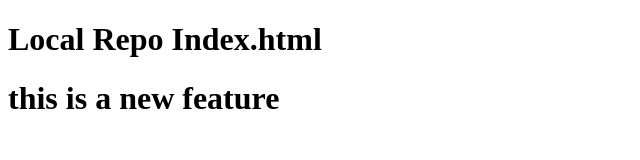
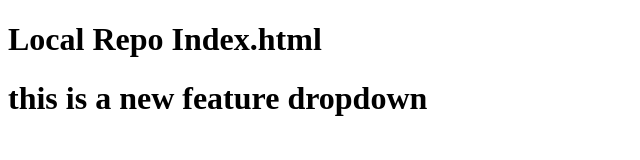
Before and after one commit to SiddharthKKhot/LocalRepo, a plain HTML site: page index.html in a window 1280 px wide. Shown: the whole page, without its empty margins (0-640 px from the left). Drawn offline with Linux system fonts and the light colour scheme.

```diff
--- a/index.html
+++ b/index.html
@@ -7,7 +7,7 @@
 </head>
 <body>
     <h1>Local Repo Index.html</h1>
-    <h1>this is a new feature
+    <h1>this is a new feature dropdown
     </h1>
 </body>
 </html>
```
